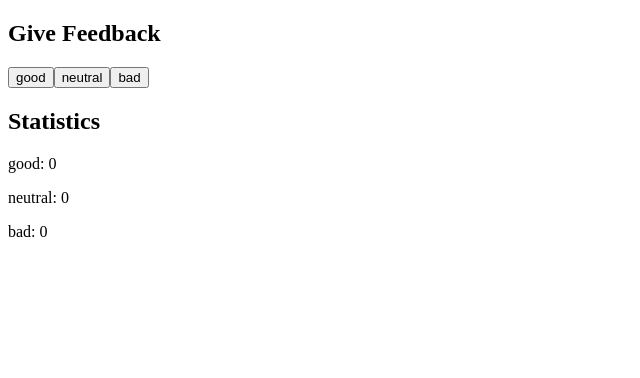
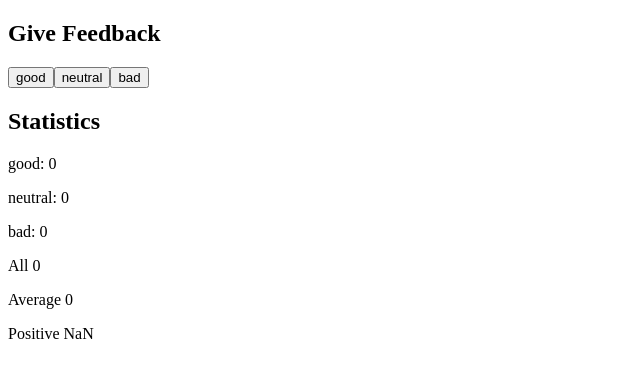
Before and after one commit to 0bCdian/FullStack-Open, a React (Create React App) app in the folder part1/courseinfo/: page / in a window 1280 px wide. Shown: the top 378 px of the page, without its empty margins (0-640 px from the left). Built offline with nearby package versions, Linux system fonts and the light colour scheme.

Commit message:
1.7: unicafe step2

```diff
--- a/part1/courseinfo/src/App.js
+++ b/part1/courseinfo/src/App.js
@@ -20,6 +20,10 @@ const App = () => {
     const changeFeedbackBad = () => {
         setFeedbackBad(feedbackBad + 1)
     }
+    const all = (feedbackBad + feedbackGood + feedbackNeutral)
+    let average = (feedbackGood - feedbackBad) / all
+    average = average >= 0 ? average : 0;
+    const postiveFeedback = (feedbackGood / all) * 100
     return (
         <>
             <Heading text="Give Feedback" />
@@ -30,6 +34,9 @@ const App = () => {
             <Counters text="good: " counter={feedbackGood} />
             <Counters text="neutral: " counter={feedbackNeutral} />
             <Counters text="bad: " counter={feedbackBad} />
+            <Counters text="All " counter={all} />
+            <Counters text="Average " counter={average} />
+            <Counters text="Positive " counter={postiveFeedback} />
         </>
     )
 }
```
